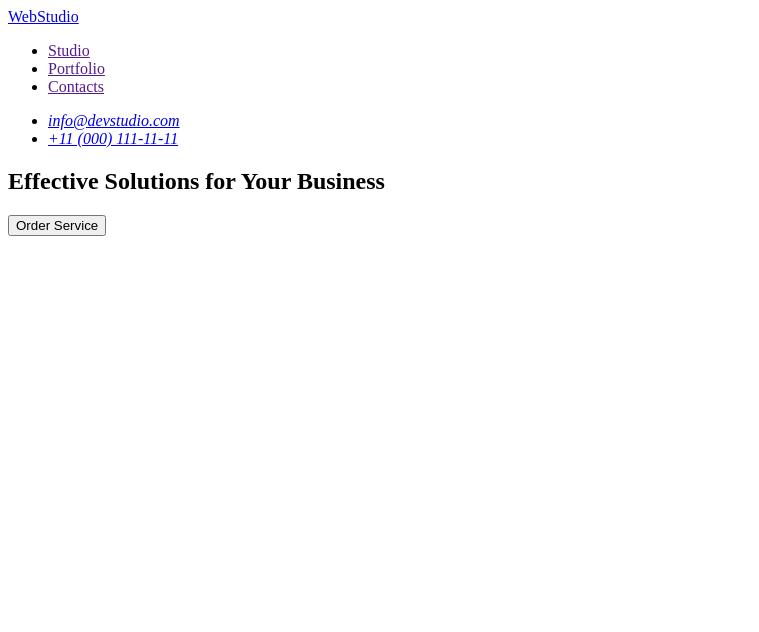
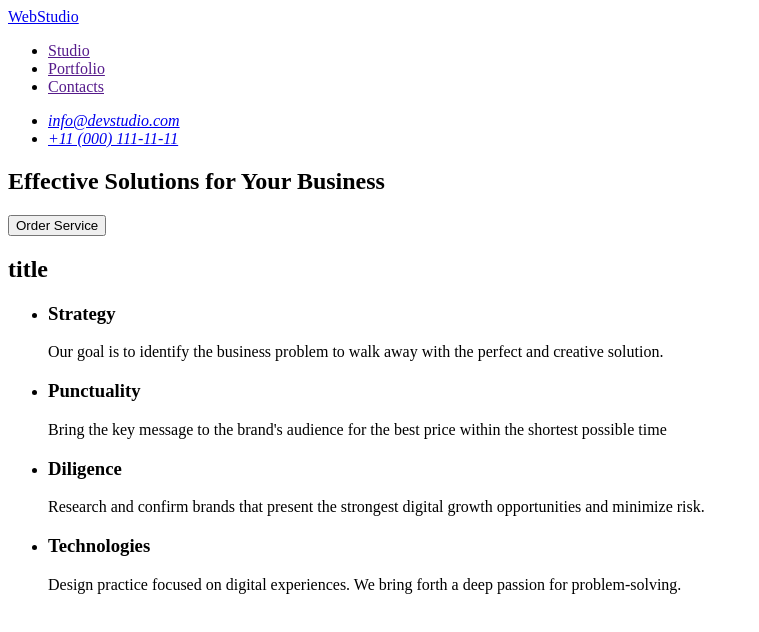
Before and after one commit to Kovshun-Olena/goit-markup-hw-01, a plain HTML site: page index.html in a window 1280 px wide. Shown: the whole page, without its empty margins (0-759 px from the left). Drawn offline with Linux system fonts and the light colour scheme.

Commit message:
the second section

```diff
--- a/index.html
+++ b/index.html
@@ -1,8 +1,8 @@
 <!DOCTYPE html>
 <html lang="en">
   <head>
-    <meta charset="UTF-8">
-    <meta name="viewport" content="width=device-width, initial-scale=1.0">
+    <meta charset="UTF-8" />
+    <meta name="viewport" content="width=device-width, initial-scale=1.0" />
     <title>Document</title>
   </head>
   <body>
@@ -28,11 +28,41 @@
         <h1>Effective Solutions for Your Business</h1>
         <button type="button">Order Service</button>
       </section>
-        <section></section>
+      <section>
+        <h2>title</h2>
+        <ul>
+          <li>
+            <h3>Strategy</h3>
+            <p>
+              Our goal is to identify the business problem to walk away with the
+              perfect and creative solution.
+            </p>
+          </li>
+          <li>
+            <h3>Punctuality</h3>
+            <p>
+              Bring the key message to the brand's audience for the best price
+              within the shortest possible time
+            </p>
+          </li>
+          <li>
+            <h3>Diligence</h3>
+            <p>
+              Research and confirm brands that present the strongest digital
+              growth opportunities and minimize risk.
+            </p>
+          </li>
+          <li>
+            <h3>Technologies</h3>
+            <p>
+              Design practice focused on digital experiences. We bring forth a
+              deep passion for problem-solving.
+            </p>
+          </li>
+        </ul>
+      </section>
       <section></section>
     </main>
-    <footer>
-
-    </footer>
+    <footer></footer>
   </body>
 </html>
```
Lines whose indentation alone changed are shown as unchanged.
